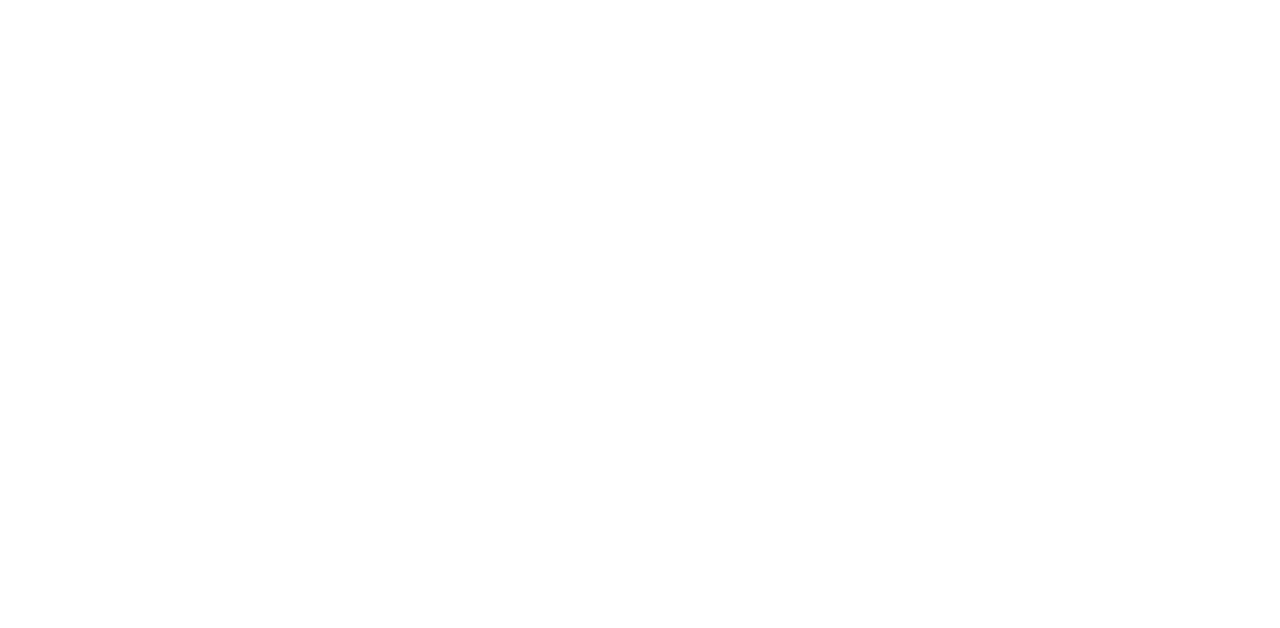
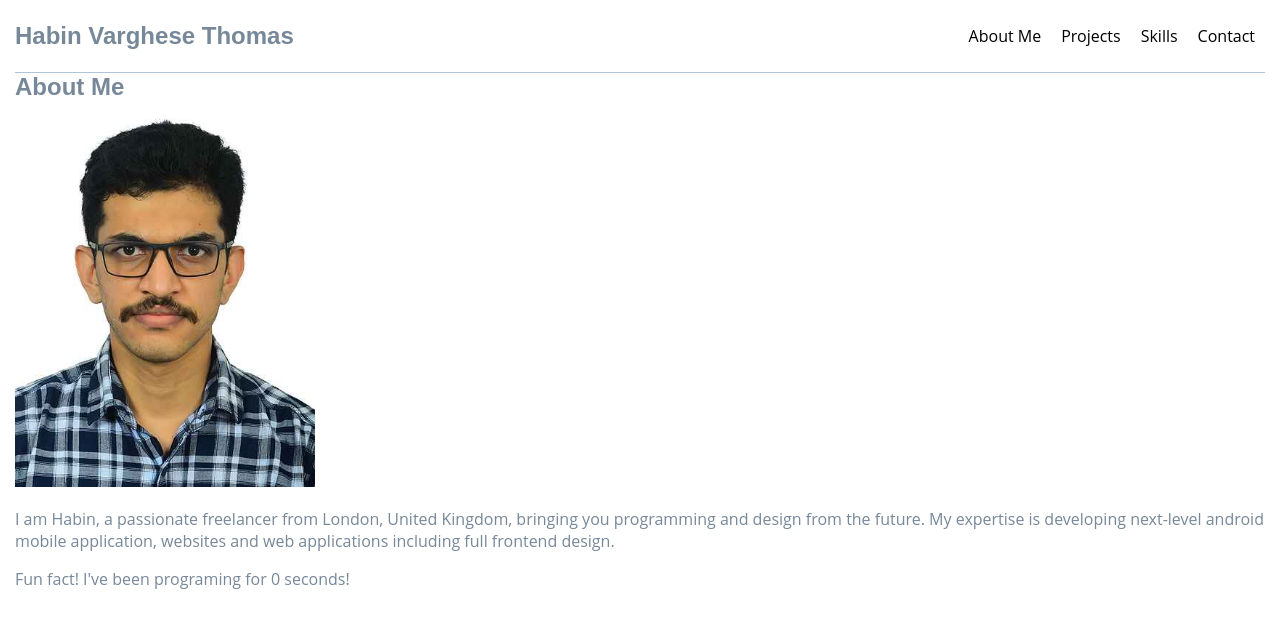
Before and after one commit to HabinThomas/myportfolieo, a plain HTML site: page index.html in a window 1280 px wide. Drawn offline with Linux system fonts and the light colour scheme.

Commit message:
home page

```diff
--- a/index.html
+++ b/index.html
@@ -1,9 +1,58 @@
 <!DOCTYPE html>
 <html lang="en">
+
 <head>
   <meta charset="UTF-8" />
   <meta name="viewport" content="width=device-width, initial-scale=1.0" />
   <title>Habin Varghese Thomas</title>
   <link rel="stylesheet" href="./resources/css/index.css" />
 </head>
+
+<body>
+  <!-- Navigation and Logo -->
+  <nav>
+    <h2 id="logo">Habin Varghese Thomas</h2>
+    <ul class="navigation-items">
+      <li class="navigation-item"><a href="#about-me">About Me</a></li>
+      <li class="navigation-item"><a href="#projects">Projects</a></li>
+      <li class="navigation-item"><a href="#skills">Skills</a></li>
+      <li class="navigation-item"><a href='/contact'>Contact</a></li>
+    </ul>
+  </nav>
+  <div class="divborder"></div>
+  <!-- page content -->
+
+  <main>
+    <!-- About Me Section -->
+    <section id="about-me">
+      <div class="about-me-container">
+        <div class="about-me-text-container">
+          <h2>About Me</h2>
+          <img src="./resources/images/habins image.jpg"
+            alt="A photo of Habin" class="portrait" />
+          <p>
+            I am Habin, a passionate freelancer from London, United Kingdom, bringing you programming and design from
+            the
+            future. My expertise is developing next-level android mobile application, websites and web applications
+            including full frontend design.
+          </p>
+          <p>
+            Fun fact! I've been programing for
+            <span id="time-container">0</span> seconds!
+          </p>
+        </div>
+      </div>
+    </section>
+
+
+
+
+  </main>
+
+
+
+
+</body>
+
+
 </html>
--- a/resources/css/index.css
+++ b/resources/css/index.css
@@ -0,0 +1,59 @@
+html {
+    scroll-behavior: smooth;
+}
+
+html,
+body {
+    height: 100%;
+    color: lightslategrey;
+}
+
+body {
+    font-family: "Open Sans", sans-serif;
+    margin: 0;
+    padding: 0 15px;
+    margin: 0 auto;
+    display: flex;
+    flex-direction: column;
+}
+
+h2 {
+    font-family: "Proza Libre", sans-serif;
+    margin: 0;
+    margin-bottom: var(--spacing-2);
+}
+
+nav {
+    display: flex;
+    align-items: center;
+    padding: 15px 0;
+}
+
+.navigation-items {
+    display: flex;
+    list-style-type: none;
+    padding: 0;
+    align-items: center;
+    margin: 0;
+    margin-left: auto;
+}
+
+.navigation-item {
+    margin: 10px;
+}
+
+.navigation-item a {
+    color: black;
+    text-decoration: solid;
+}
+
+.divborder {
+    width: 100%;
+    height: 1px;
+    background-color: lightsteelblue;
+}
+.portrait {
+    width: 300px;
+    border-radius: var(--border-radius);
+    flex-shrink: 0;
+  }
```
Also changed, not shown: resources/images/habins image.jpg (added), resources/js/counter.js (added). Lines whose indentation alone changed are shown as unchanged.
